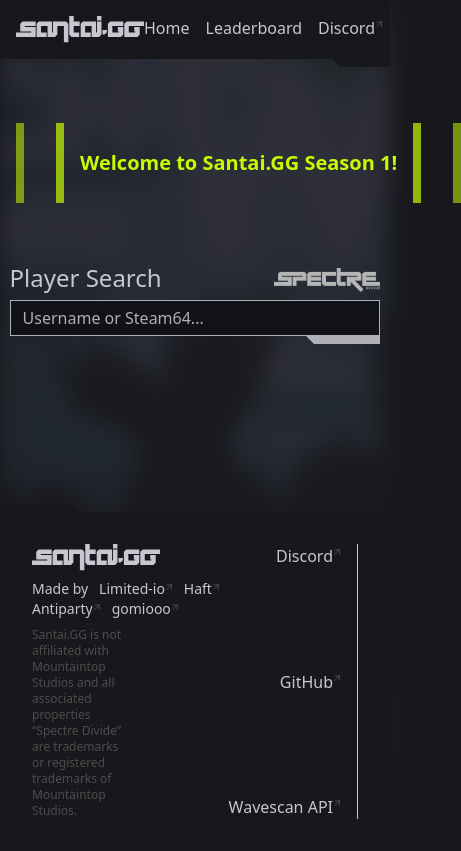
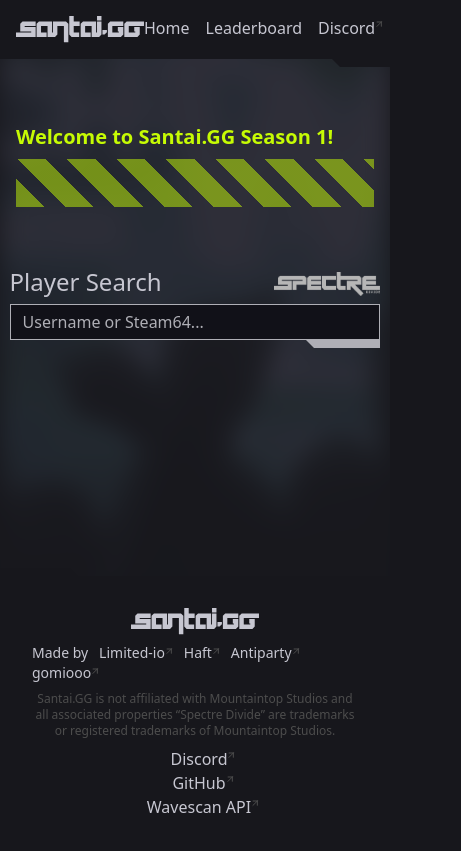
Before and after one commit to santaigg/adrenalink, a Next.js app: page / in a window 390 px wide. Shown: the whole page, 461 px wide, since content can reach past the window. Built offline with nearby package versions, Linux system fonts and the light colour scheme; a web font is replaced by a local one.

Commit message:
Notice banner style tweak

```diff
--- a/src/app/components/information/NoticeBanner.tsx
+++ b/src/app/components/information/NoticeBanner.tsx
@@ -3,7 +3,9 @@
 export default function NoticeBanner({ className, notice }: { className?: string; notice: string }) {
   return (
     <div>
-      <div className="flex flex-row min-h-20">
+      <p className="mb-2 text-accent text-xl font-semibold">{notice}</p>
+      <div className={cn("w-full h-12 opacity-50 bg-[repeating-linear-gradient(45deg,#c6fb04_0px,#c6fb04_20px,transparent_20px,transparent_35px)]", className)}></div>
+      {/* <div className="flex flex-row min-h-20">
         <div className="mr-4 min-w-2 bg-accent opacity-55"></div>
         <div className={cn("w-full opacity-65 bg-[repeating-linear-gradient(45deg,#c6fb04_0px,#c6fb04_20px,transparent_20px,transparent_35px)]", className)}></div>
         <div className="ml-4 min-w-2 bg-accent opacity-70"></div>
@@ -13,7 +15,7 @@
         <div className="mr-4 min-w-2 bg-accent opacity-70"></div>
         <div className={cn("w-full opacity-65 bg-[repeating-linear-gradient(45deg,#c6fb04_0px,#c6fb04_20px,transparent_20px,transparent_35px)]", className)}></div>
         <div className="ml-4 min-w-2 bg-accent opacity-55"></div>
-      </div>
+      </div> */}
     </div>
   );
 }
--- a/src/app/components/navigation/Footer.tsx
+++ b/src/app/components/navigation/Footer.tsx
@@ -12,8 +12,8 @@
     <footer>
       <Extrusion className="min-w-[20%] border-primary" cornerLocation={CornerLocation.TopRight} />
       <div className="p-8 bg-primary">
-        <Constrict className="flex flex-row justify-between">
-          <div className="flex flex-col flex-1">
+        <Constrict className="flex flex-col sm:flex-row justify-between">
+          <div className="flex flex-col flex-1 items-center sm:items-start">
             <Logo />
             <p className="my-2 text-sm">
               Made by
@@ -24,11 +24,9 @@
                   </>
                 ))}
             </p>
-            <p className="w-1/2 text-xs text-muted-foreground">
-              Santai.GG is not affiliated with Mountaintop Studios and all associated properties “Spectre Divide” are trademarks or registered trademarks of Mountaintop Studios.
-            </p>
+            <p className="sm:w-1/2 text-center sm:text-left text-xs text-muted-foreground">{projectData.affiliateNotice}</p>
           </div>
-          <div className="flex flex-col items-end justify-between text-primary-foreground pr-4 border-r border-primary-foreground">
+          <div className="flex flex-col items-center sm:items-end justify-between text-primary-foreground mt-2 pl-4 sm:pr-4 sm:border-r border-primary-foreground">
             {projectData.links.social.length > 0 && projectData.links.social.map((item) => <ExternalLink href={item.link} title={item.title} />)}
             {projectData.links.contribution.length > 0 && projectData.links.contribution.map((item) => <ExternalLink href={item.link} title={item.title} />)}
           </div>
```
